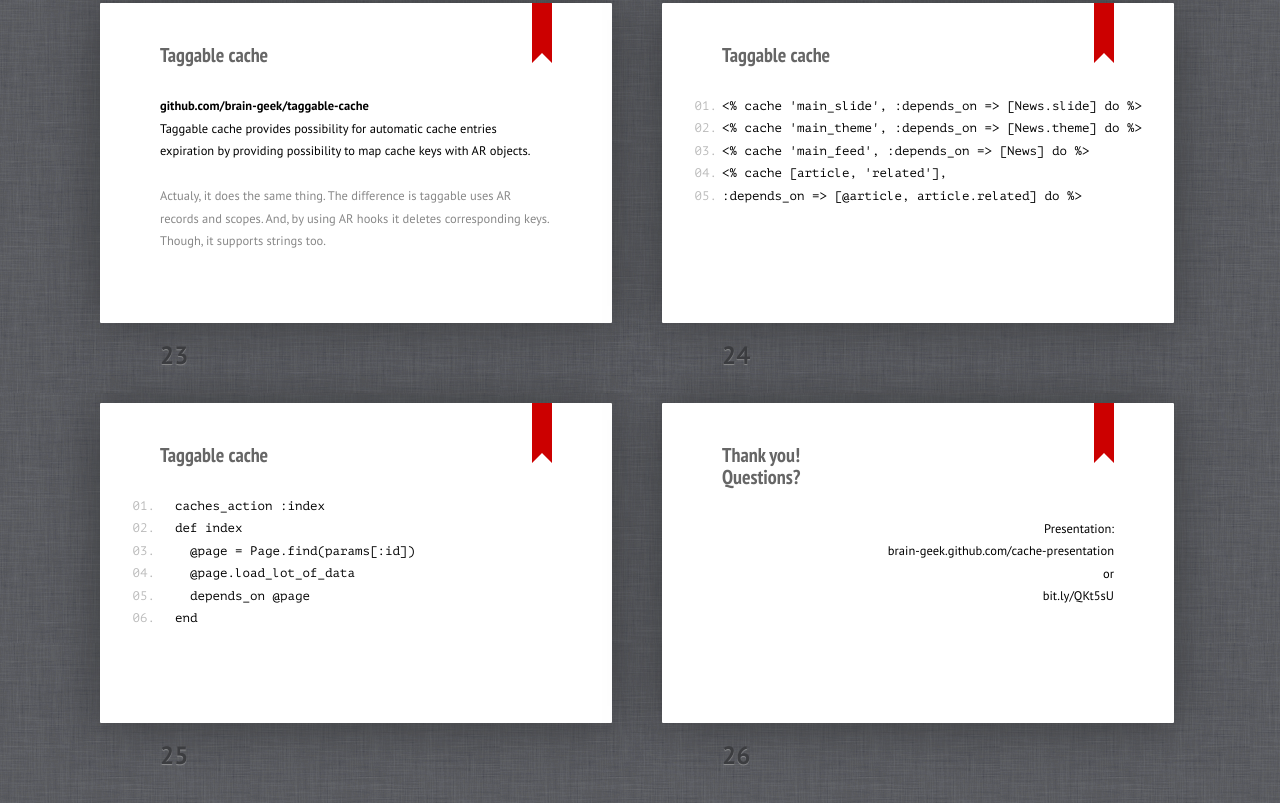
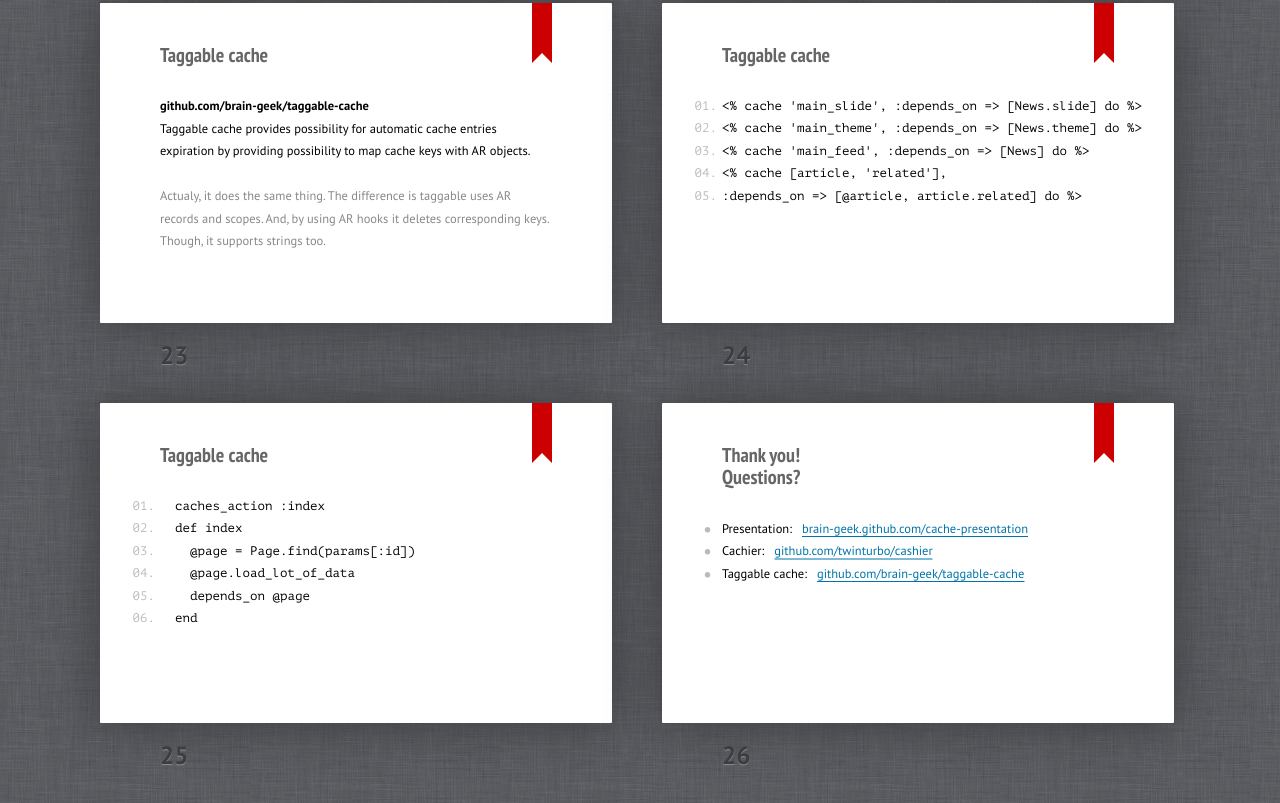
Before and after one commit to brain-geek/cache-presentation, a plain HTML site: page index.html in a window 1280 px wide. Shown: the part 4607-5410 px from the top of the page. Drawn offline with Linux system fonts and the light colour scheme.

Commit message:
Change final slide

```diff
--- a/index.html
+++ b/index.html
@@ -406,19 +406,17 @@
   <div class="slide" id="thank_you"><div>
     <section>
       <header>
-          <h1>Thank you!<br />
+          <h1>Thank you!<br>
           Questions?</h1>
         </header>
 
-        <div style="text-align : right;">
-        Presentation:<br />
-        brain-geek.github.com/cache-presentation<br />
-        or<br />
-        bit.ly/QKt5sU
-        </div>
+        <ul>
+          <li>Presentation: &nbsp; <a href="http://brain-geek.github.com/cache-presentation">brain-geek.github.com/cache-presentation</a></li>
+          <li>Cachier: &nbsp; <a href="http://github.com/twinturbo/cashier">github.com/twinturbo/cashier</a>
+          <li>Taggable cache: &nbsp; <a href="http://github.com/brain-geek/taggable-cache">github.com/brain-geek/taggable-cache</a>
+        </ul>
     </section>
   </div></div>
-
 
 	<div class="progress"><div></div></div>
 	<script src="scripts/script.js"></script>
```
